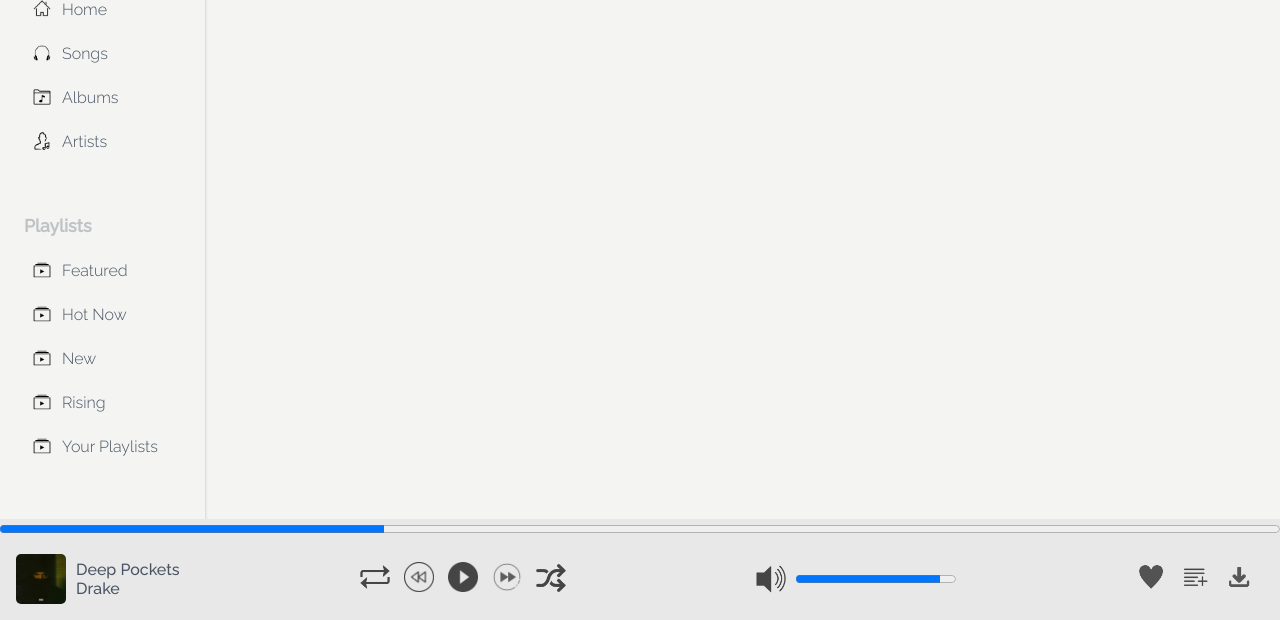
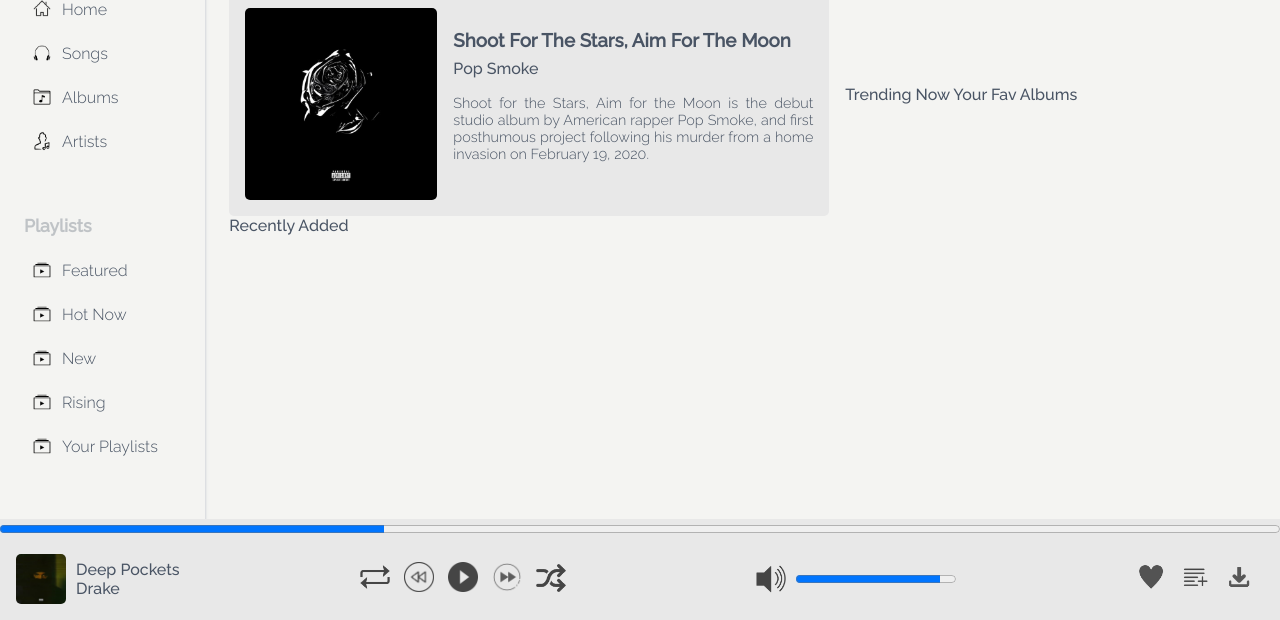
Before and after one commit to craig-tanaka/IndiJams, a plain HTML site: page public/index.html in a window 1280 px wide. Shown: the part 180-800 px from the top of the page. Drawn offline with nearby package versions, Linux system fonts and the light colour scheme; some packages are replaced by stand-ins of ours; files whose address does not match are found by name.

Commit message:
styled featured album section

```diff
--- a/public/index.html
+++ b/public/index.html
@@ -90,7 +90,30 @@
      </div>
       <button id="login-btn">Login</button>
     </header>
-    main tish
+
+    <div id="main-body-cont">
+      <section id="main-main-section">
+        <div id="featured-div">
+          <h2 id="featured-div-header">Featured Albums</h2>
+          <div id="featured-div-body">
+            <img src="./images/album covers/Shoot for the Stars Aim for the Moon_Pop Smoke.jpg" alt=""
+              id="featured-album-cover-art">
+            <div id="featured-album-text-cont">
+              <h3 id="featured-album-name">Shoot For The Stars, Aim For The Moon</h3>
+              <p id="featured-album-artist">Pop Smoke</p>
+              <p id="featured-album-description">Shoot for the Stars, Aim for the Moon is the debut studio album by
+                American rapper Pop Smoke, and first posthumous project following his murder from a home invasion on
+                February 19, 2020.</p>
+            </div>
+          </div>
+        </div>
+        Recently Added
+      </section>
+      <section id="main-side-section">
+        Trending Now
+        Your Fav Albums
+      </section>
+    </div>
   </main>
 
   <footer id="player">
--- a/public/style.css
+++ b/public/style.css
@@ -5,9 +5,7 @@
 html{
     background-color: #f4f4f2;
     color: #495464;
-    font-family: 'Raleway',
-    sans-serif;
-
+    font-family: 'Raleway', arial;
 }
 
 body{
@@ -83,6 +81,7 @@
     margin-bottom: 2rem;
 }
 
+
 /* __Search__ */
 #search-cont {
     width: 80%;
@@ -134,6 +133,52 @@
     }
 
 
+
+    /* ___Main_Body */
+#main-body-cont{
+    display: flex;
+    align-items: center;
+    width: 100%;
+    padding-top: 2rem;
+}
+#main-main-section{
+    width: 60%;
+}
+#main-side-section{
+    width: 40%;
+}
+
+
+/*--- Featured Album Sec--- */
+#featured-div-header{
+    margin-bottom: .5rem;
+    opacity: .7;
+}
+#featured-div-body{
+    padding: 1rem;
+    margin-right: 1rem;
+    background: #e8e8e8;
+    border-radius: 5px;
+    display: flex;
+    align-items: center;
+}
+#featured-album-cover-art{
+    width: 12rem;
+    margin-right: 1rem;
+    border-radius: 5px;
+}
+#featured-album-name{
+    margin-bottom: .5rem;
+}
+#featured-album-artist {
+    margin-bottom: 1rem;
+}
+#featured-album-description {
+    margin-bottom: 1rem;
+    text-align: justify;
+    font-weight: 300;
+    font-size: .9em;
+}
 /* #endregion main styling */
 
 
```
Also changed, not shown: public/images/album covers/Shoot for the Stars Aim for the Moon_Pop Smoke.jpg (added).
